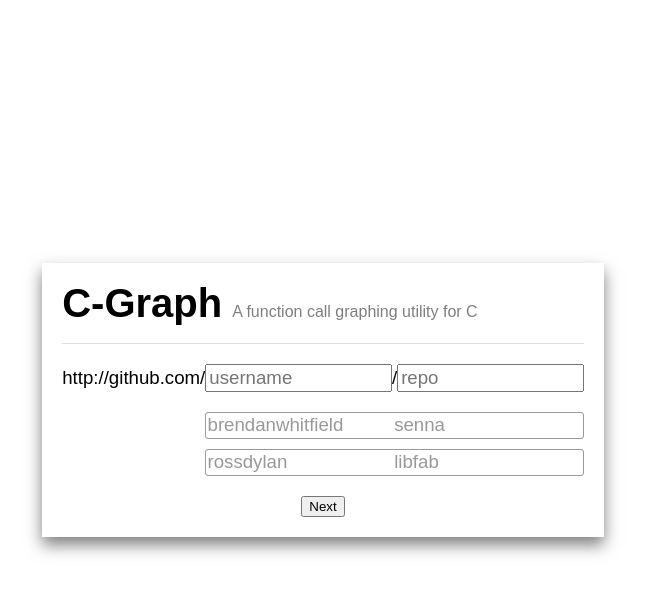
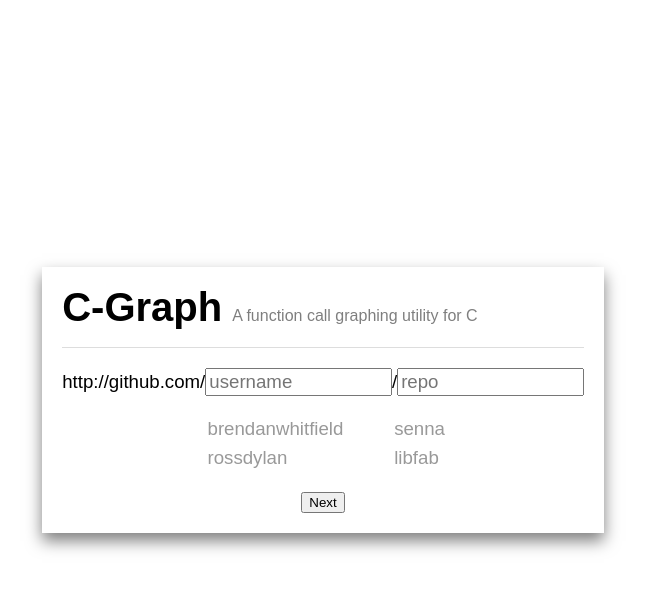
Before and after one commit to brendan-w/cgraph, a Node server app: page / in a window 1280 px wide. Shown: the top 594 px of the page, without its empty margins (317-962 px from the left). Run offline with Node 20, Linux system fonts and the light colour scheme; some libraries are stand-ins or nearby versions.

Commit message:
made default repo list less obnoxious

```diff
--- a/frontend/css/index.css
+++ b/frontend/css/index.css
@@ -72,13 +72,13 @@ form input.url, #samples span
 	float:right;
 	clear:right;
 	cursor:pointer;
-	margin-bottom: 10px;
+	margin-bottom: 2px;
 
 	padding:3px 2px;
 	border-radius: 3px;
 
 	color:#999;
-	border:1px solid #999;
+	border:1px solid white; /* needed for 1px spacing */
 }
 
 #samples .url:last-child
```
